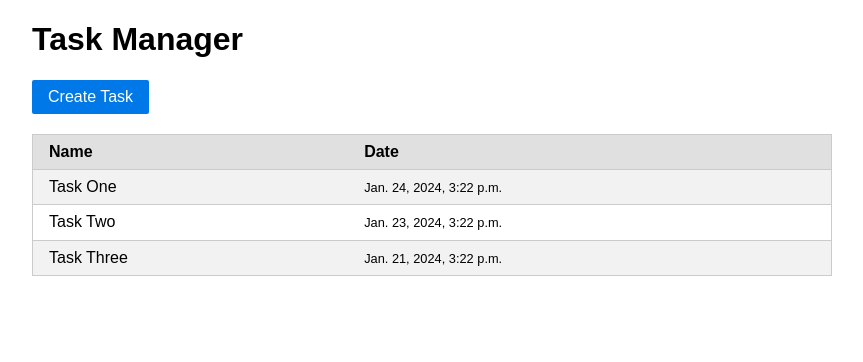
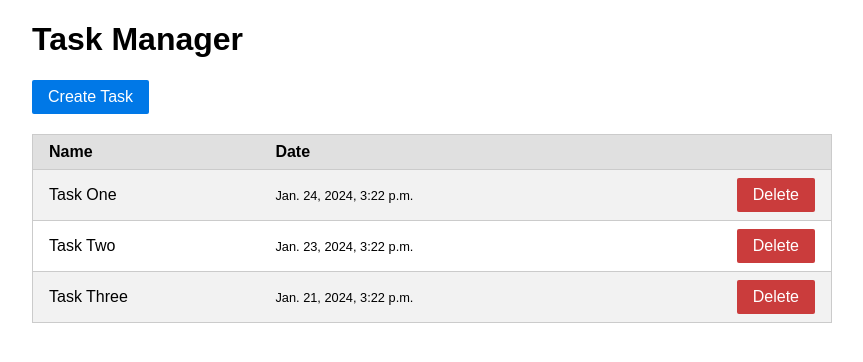
Before and after one commit to grandiocentric/task_manager, a Django app: page /tasks/ in a window 1280 px wide. Shown: the top 362 px of the page, without its empty margins (208-1071 px from the left). Run offline with Django 5.2, Linux system fonts and the light colour scheme; some libraries are stand-ins or nearby versions.

Commit message:
delete task

```diff
--- a/task_manager/tasks/urls.py
+++ b/task_manager/tasks/urls.py
@@ -1,8 +1,9 @@
 from django.urls import path
 
-from .views import create_task, get_tasks
+from .views import create_task, delete_task, get_tasks
 
 urlpatterns = [
     path("", get_tasks, name="tasks"),
     path("create/", create_task, name="create_task"),
+    path("<int:task_id>/delete/", delete_task, name="delete_task"),
 ]
--- a/task_manager/tasks/views.py
+++ b/task_manager/tasks/views.py
@@ -1,19 +1,23 @@
 from datetime import datetime, timedelta
 
+from django.http import HttpResponse
 from django.shortcuts import render
 
 tasks = [
     dict(
         date=datetime.now(),
         name="Task One",
+        id=1,
     ),
     dict(
         date=datetime.now() - timedelta(days=1),
         name="Task Two",
+        id=2,
     ),
     dict(
         date=datetime.now() - timedelta(days=3),
         name="Task Three",
+        id=3,
     ),
 ]
 
@@ -27,3 +31,7 @@ def create_task(request):
         return render(request, "tasks/create_partial.html")
     elif request.method == "POST":
         return render(request, "tasks/list_partial.html", {"tasks": tasks})
+
+
+def delete_task(request, task_id):
+    return HttpResponse()
--- a/task_manager/templates/tasks/list_partial.html
+++ b/task_manager/templates/tasks/list_partial.html
@@ -18,13 +18,25 @@
       <tr>
         <th>Name</th>
         <th>Date</th>
+        <th></th>
       </tr>
     </thead>
     <tbody>
       {% for task in tasks %}
-      <tr>
+      <tr id="task-{{ task.id }}">
         <td>{{ task.name }}</td>
         <td><small>{{ task.date }}</small></td>
+        <td>
+          <button
+            hx-delete="{% url 'delete_task' task.id %}"
+            hx-trigger="click"
+            hx-target="#task-{{ task.id }}"
+            class="pure-button"
+            style="background: rgb(202, 60, 60); color: white; float: right"
+          >
+            Delete
+          </button>
+        </td>
       </tr>
       {% endfor %}
     </tbody>
```
